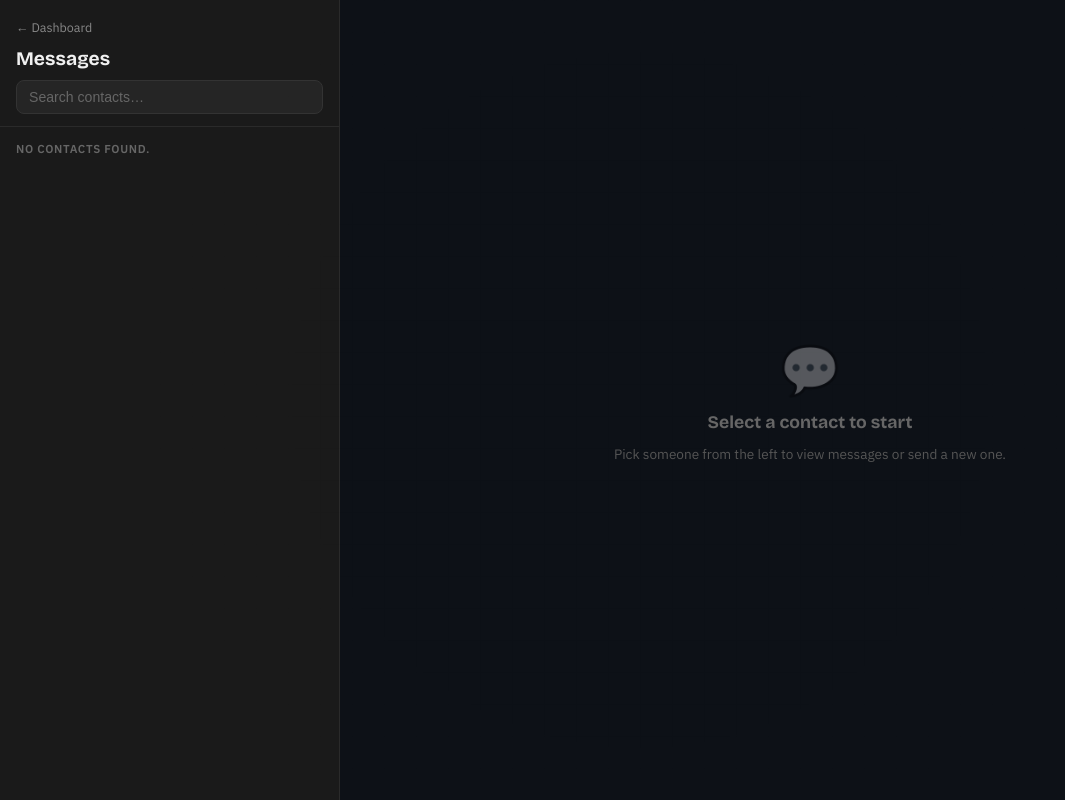
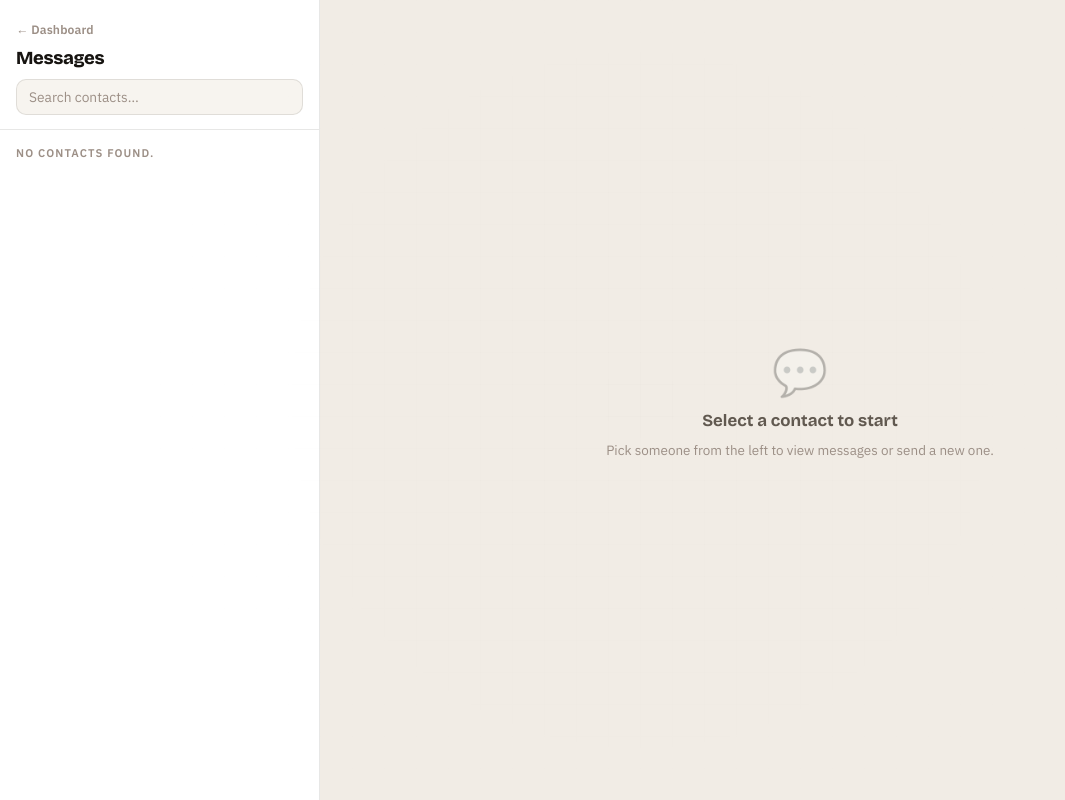
Before and after one commit to systems1234/CEO-DELEGATION, a Python web app: template ceod/web/templates/chat.html in a window 1280 px wide. Shown: the whole page, without its empty margins (0-1065 px from the left). Run offline with Jinja, Linux system fonts and the light colour scheme; the template is opened without the code that fills it, so the values that code supplies are empty.

Commit message:
Restyle chat page to light warm theme matching dashboard
Replace full dark (#111, #0d1117) colour scheme with the dashboard's
cream/white palette: warm backgrounds, green accents, subtle borders,
light message bubbles. Outgoing messages use dashboard green, incoming
are white with a soft border. All interactive states match.

Co-Authored-By: Claude Sonnet 4.6 <noreply@anthropic.com>

```diff
--- a/ceod/web/templates/chat.html
+++ b/ceod/web/templates/chat.html
@@ -12,73 +12,106 @@
     />
     <link rel="stylesheet" href="/static/dashboard.css" />
     <style>
+      /* ── Token map (matches dashboard palette) ── */
+      :root {
+        --bg-page:      #f7f4ef;
+        --bg-sidebar:   #ffffff;
+        --bg-main:      #f1ece5;
+        --bg-header:    #ffffff;
+        --bg-input:     #f7f4ef;
+        --border:       rgba(24,21,18,0.10);
+        --border-focus: #1f6b5d;
+        --text-primary: #171411;
+        --text-mid:     #615950;
+        --text-muted:   #9c8f86;
+        --green-dark:   #1f6b5d;
+        --green-hover:  #15463d;
+        --avatar-team-bg:  #d4ede6;
+        --avatar-team-fg:  #1f6b5d;
+        --avatar-other-bg: #ede8f5;
+        --avatar-other-fg: #7c5bbf;
+        --bubble-out-bg:   #1f6b5d;
+        --bubble-out-fg:   #ffffff;
+        --bubble-in-bg:    #ffffff;
+        --bubble-in-fg:    #171411;
+        --divider-bg:      rgba(24,21,18,0.06);
+        --scrollbar:       rgba(24,21,18,0.14);
+      }
+
       /* ── Layout ── */
       .wa-shell {
         display: flex;
         height: 100vh;
         overflow: hidden;
-        background: #111;
+        background: var(--bg-page);
+        font-family: "IBM Plex Sans", sans-serif;
+        color: var(--text-primary);
       }
 
       /* ── Sidebar ── */
       .wa-sidebar {
-        width: 340px;
+        width: 320px;
         flex-shrink: 0;
         display: flex;
         flex-direction: column;
-        background: #1a1a1a;
-        border-right: 1px solid #2a2a2a;
+        background: var(--bg-sidebar);
+        border-right: 1px solid var(--border);
       }
       .wa-sidebar-head {
-        padding: 16px 16px 12px;
-        border-bottom: 1px solid #2a2a2a;
+        padding: 18px 16px 14px;
+        border-bottom: 1px solid var(--border);
       }
       .wa-sidebar-head .back-link {
         display: inline-flex;
         align-items: center;
-        gap: 6px;
-        font-size: 0.78rem;
-        color: #888;
+        gap: 5px;
+        font-size: 0.76rem;
+        font-weight: 600;
+        color: var(--text-muted);
         text-decoration: none;
-        margin-bottom: 12px;
+        margin-bottom: 10px;
+        letter-spacing: 0.01em;
       }
-      .wa-sidebar-head .back-link:hover { color: #ccc; }
+      .wa-sidebar-head .back-link:hover { color: var(--green-dark); }
       .wa-sidebar-head h1 {
         font-family: "Bricolage Grotesque", sans-serif;
-        font-size: 1.2rem;
-        font-weight: 700;
-        color: #f0f0f0;
+        font-size: 1.15rem;
+        font-weight: 800;
+        color: var(--text-primary);
         margin: 0 0 10px;
+        letter-spacing: -0.02em;
       }
       .wa-search {
         width: 100%;
-        background: #252525;
-        border: 1px solid #333;
-        border-radius: 8px;
+        background: var(--bg-input);
+        border: 1px solid var(--border);
+        border-radius: 10px;
         padding: 8px 12px;
-        color: #f0f0f0;
-        font-size: 0.88rem;
+        color: var(--text-primary);
+        font-family: inherit;
+        font-size: 0.86rem;
         outline: none;
         box-sizing: border-box;
+        transition: border-color 0.15s;
       }
-      .wa-search::placeholder { color: #666; }
-      .wa-search:focus { border-color: #555; }
+      .wa-search::placeholder { color: var(--text-muted); }
+      .wa-search:focus { border-color: var(--border-focus); background: #fff; }
 
       .wa-contact-list {
         flex: 1;
         overflow-y: auto;
-        padding: 4px 0;
+        padding: 6px 0;
       }
       .wa-contact-list::-webkit-scrollbar { width: 4px; }
-      .wa-contact-list::-webkit-scrollbar-thumb { background: #333; border-radius: 4px; }
+      .wa-contact-list::-webkit-scrollbar-thumb { background: var(--scrollbar); border-radius: 4px; }
 
       .wa-contact-section-label {
         padding: 10px 16px 4px;
-        font-size: 0.72rem;
-        font-weight: 600;
-        color: #666;
+        font-size: 0.7rem;
+        font-weight: 700;
+        color: var(--text-muted);
         text-transform: uppercase;
-        letter-spacing: 0.06em;
+        letter-spacing: 0.1em;
       }
       .wa-contact-item {
         display: flex;
@@ -146,7 +175,7 @@
         flex: 1;
         display: flex;
         flex-direction: column;
-        background: #0d1117;
+        background: var(--bg-main);
         min-width: 0;
       }
 
@@ -157,23 +186,19 @@
         align-items: center;
         justify-content: center;
         flex-direction: column;
-        gap: 12px;
-        color: #555;
+        gap: 10px;
         text-align: center;
         padding: 40px;
       }
-      .wa-empty-icon {
-        font-size: 3rem;
-        opacity: 0.3;
-      }
+      .wa-empty-icon { font-size: 2.8rem; opacity: 0.25; }
       .wa-empty h2 {
         font-family: "Bricolage Grotesque", sans-serif;
-        font-size: 1.1rem;
-        font-weight: 600;
-        color: #666;
+        font-size: 1.05rem;
+        font-weight: 700;
+        color: var(--text-mid);
         margin: 0;
       }
-      .wa-empty p { font-size: 0.85rem; color: #555; margin: 0; }
+      .wa-empty p { font-size: 0.84rem; color: var(--text-muted); margin: 0; }
 
       /* chat header */
       .wa-chat-header {
@@ -728,7 +771,7 @@
 
       function renderMessages(messages) {
         if (messages.length === 0) {
-          messagesEl.innerHTML = '<div style="text-align:center;color:#444;font-size:0.85rem;padding:24px">No messages yet. Say hello!</div>';
+          messagesEl.innerHTML = '<div style="text-align:center;color:var(--text-muted);font-size:0.85rem;padding:24px">No messages yet. Say hello!</div>';
           return;
         }
 
```
Also changed, not shown: other parts of ceod/web/templates/chat.html (+164 -150 lines).
